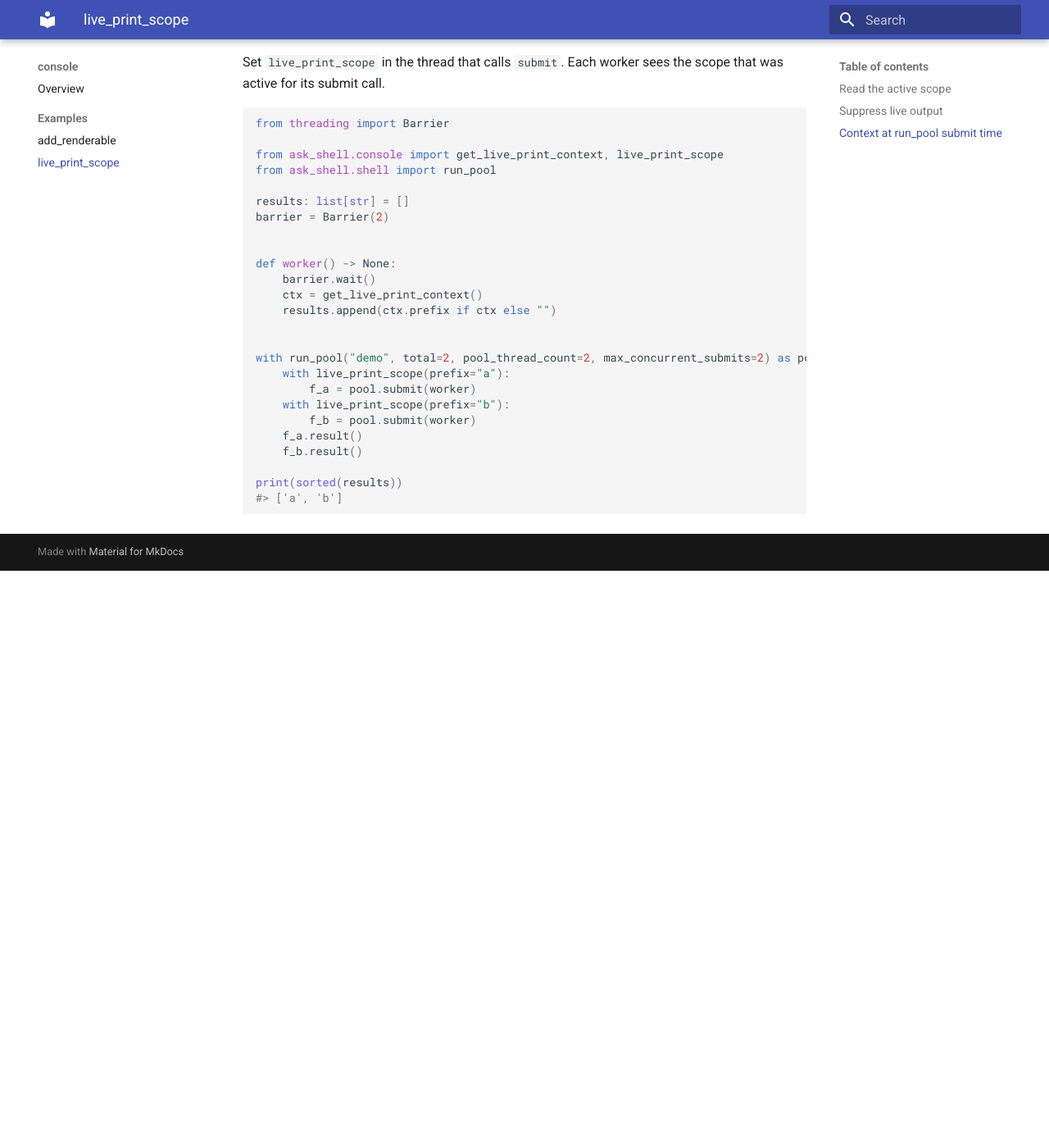
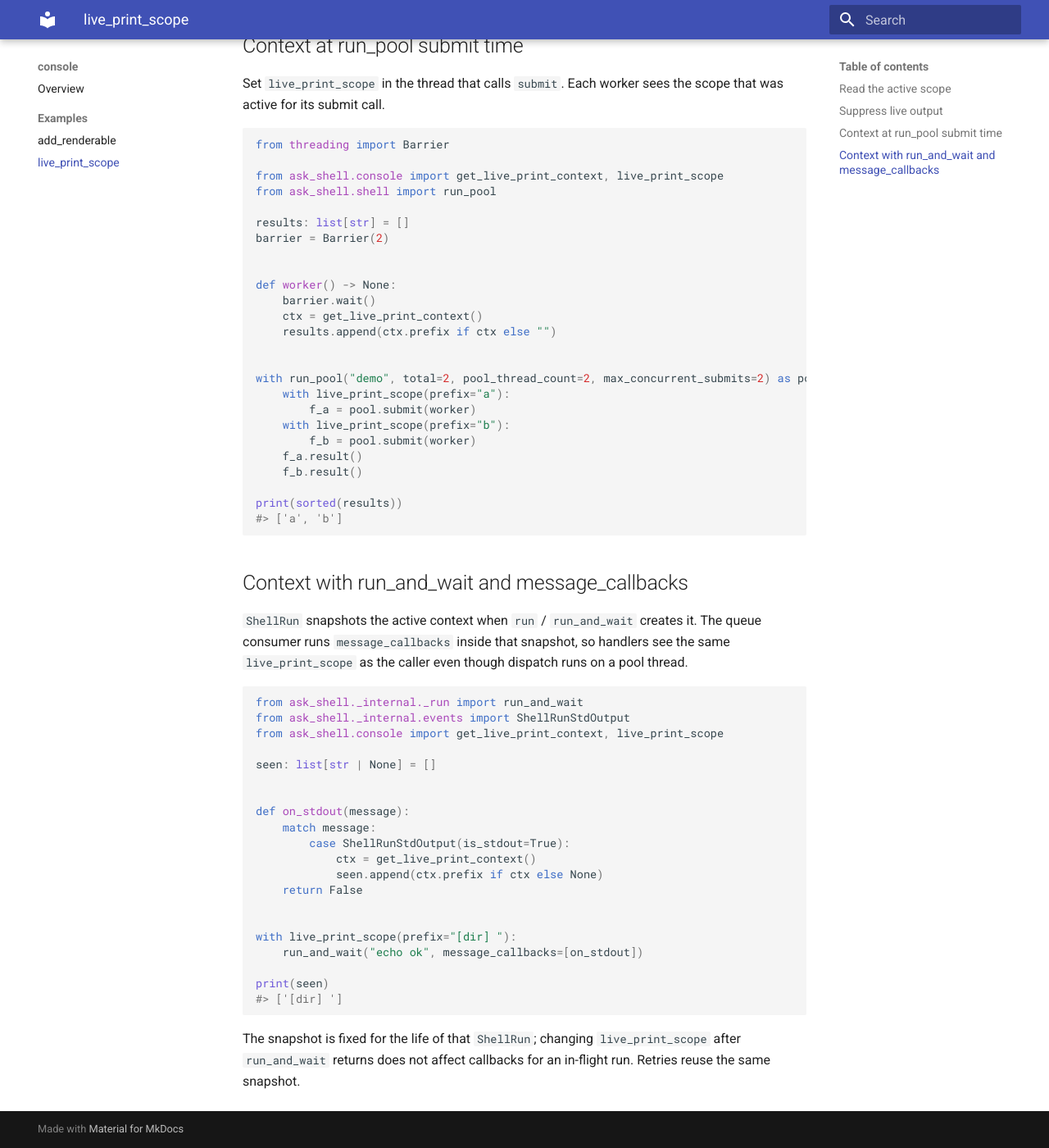
Before and after one commit to EspenAlbert/ask-shell, an MkDocs documentation site: the page built from docs/examples/console/live_print_scope.md, in a window 1280 px wide and 1400 px high, scrolled down 1127 px. Shown: the whole window at 82% size. Built offline with MkDocs 1.6.1 and Material for MkDocs 9.7.7, drawn with Linux system fonts in a browser that asks for light colours; before the commit the page ends 1823 px from its top, so only the background shows below that; some of the changed text lies outside the part shown.

Commit message:
fix: Propagates live_print_scope to shell message_callbacks (#20)
* fix: Propagates live_print_scope to shell message_callbacks

* chore: regen

````diff
--- a/docs/examples/console/live_print_scope.md
+++ b/docs/examples/console/live_print_scope.md
@@ -5,7 +5,7 @@ description: Prefix or suppress live-console scroll lines per scope, including a
 
 `live_print_scope` stores per-scope metadata in a [`contextvars`](https://docs.python.org/3/library/contextvars.html) `ContextVar`. [`print_to_live`](../../console/index.md#print_to_live_def) and [`log_to_live`](../../console/index.md#log_to_live_def) read the active scope: they prepend `prefix` to each line and skip output when `suppress` is true.
 
-Use it when parallel work (for example tfdo multi-directory orchestration) needs tagged scroll lines without editing every `print_to_live` call site. Pair it with [`run_pool`](../../shell/run_pool.md): `submit` copies the submitter's context into the worker thread.
+Use it when parallel work (for example tfdo multi-directory orchestration) needs tagged scroll lines without editing every `print_to_live` call site. Pair it with [`run_pool`](../../shell/run_pool.md): `submit` copies the submitter's context into the worker thread. With [`run_and_wait`](../../shell/index.md), `message_callbacks` see the scope active when the run was created.
 
 ## Read the active scope
 
@@ -74,3 +74,32 @@ with run_pool("demo", total=2, pool_thread_count=2, max_concurrent_submits=2) as
 print(sorted(results))
 #> ['a', 'b']
 ```
+
+## Context with run_and_wait and message_callbacks
+
+`ShellRun` snapshots the active context when `run` / `run_and_wait` creates it. The queue consumer runs `message_callbacks` inside that snapshot, so handlers see the same `live_print_scope` as the caller even though dispatch runs on a pool thread.
+
+```python
+from ask_shell._internal._run import run_and_wait
+from ask_shell._internal.events import ShellRunStdOutput
+from ask_shell.console import get_live_print_context, live_print_scope
+
+seen: list[str | None] = []
+
+
+def on_stdout(message):
+    match message:
+        case ShellRunStdOutput(is_stdout=True):
+            ctx = get_live_print_context()
+            seen.append(ctx.prefix if ctx else None)
+    return False
+
+
+with live_print_scope(prefix="[dir] "):
+    run_and_wait("echo ok", message_callbacks=[on_stdout])
+
+print(seen)
+#> ['[dir] ']
+```
+
+The snapshot is fixed for the life of that `ShellRun`; changing `live_print_scope` after `run_and_wait` returns does not affect callbacks for an in-flight run. Retries reuse the same snapshot.
````
Also changed, not shown: docs/shell/index.md (+4 -4 lines), docs/shell/run.md (+1 -1 lines), docs/shell/run_and_wait.md (+1 -1 lines), docs/shell/shellconfig.md (+1 -1 lines), docs/shell/shellerror.md (+1 -1 lines), 4 other files.
